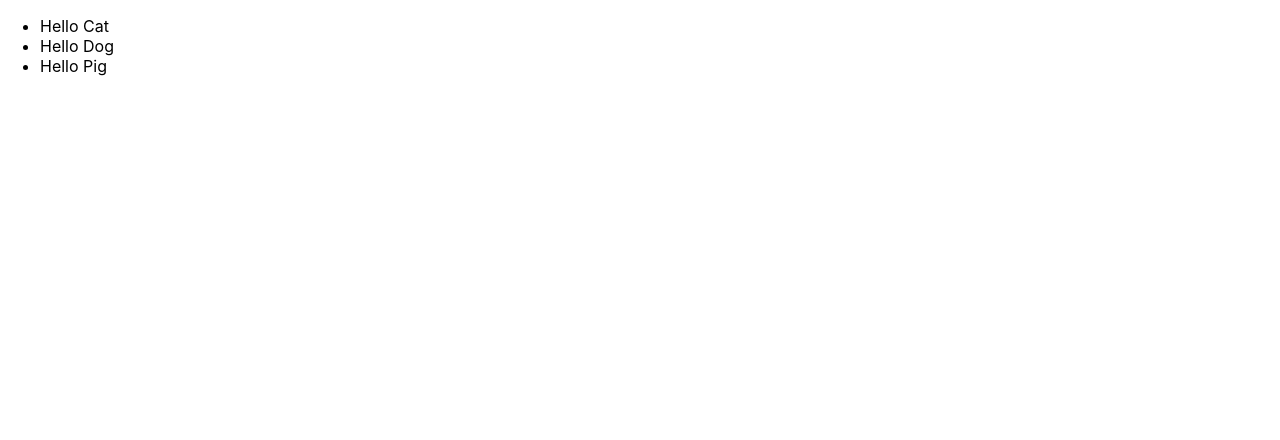
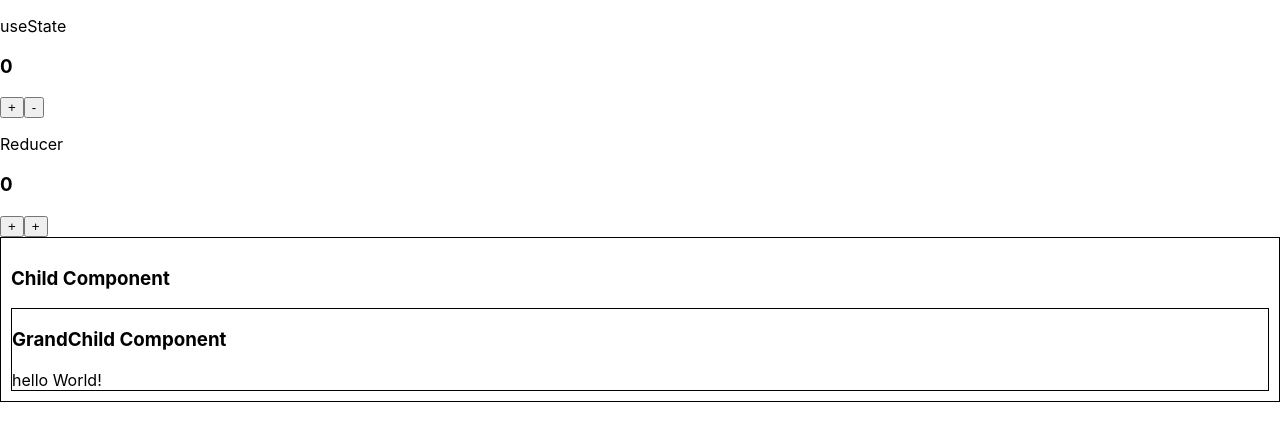
Before and after one commit to yatomiyoshi/practice-react1, a React (Create React App) app: page / in a window 1280 px wide. Shown: the top 440 px of the page. Built offline with nearby package versions, Linux system fonts and the light colour scheme.

Commit message:
useReducer

```diff
--- a/src/App.js
+++ b/src/App.js
@@ -1,5 +1,5 @@
 import "./App.css";
-import Example from "./ch6/Example";
+import Example from "./ch7/Example";
 
 function App() {
   return (
--- /dev/null
+++ b/src/ch7/Example.js
@@ -0,0 +1,15 @@
+import Child from "./components/Child";
+import UseReducerComp from "./components/UseReducerComp";
+import UseStateComp from "./components/UseStateComp";
+
+const Example = () => {
+  return (
+    <>
+      <UseStateComp />
+      <UseReducerComp />
+      <Child />
+    </>
+  );
+};
+
+export default Example;
--- /dev/null
+++ b/src/ch7/components/Child.js
@@ -0,0 +1,17 @@
+import { createContext } from "react";
+import GrandChild from "./GrandChild";
+
+export const MyContext = createContext("hello World!");
+
+const Child = () => {
+  return (
+    <>
+      <div style={{ border: "1px solid black", padding: 10 }}>
+        <h3>Child Component</h3>
+        <GrandChild />
+      </div>
+    </>
+  );
+};
+
+export default Child;
--- /dev/null
+++ b/src/ch7/components/GrandChild.js
@@ -0,0 +1,14 @@
+import { useContext } from "react";
+import { MyContext } from "./Child";
+
+const GrandChild = () => {
+  const value = useContext(MyContext);
+  return (
+    <div style={{ border: "1px solid black" }}>
+      <h3>GrandChild Component</h3>
+      {value}
+    </div>
+  );
+};
+
+export default GrandChild;
--- /dev/null
+++ b/src/ch7/components/UseReducerComp.js
@@ -0,0 +1,25 @@
+import { useReducer } from "react";
+
+const UseReducerComp = () => {
+  const [rstate, dispatch] = useReducer((prev, { type }) => {
+    if (type === "+") {
+      return ++prev;
+    } else {
+      return --prev;
+    }
+  }, 0);
+  const rCountUp = () => dispatch({ type: "+" });
+  const rCountDown = () => dispatch({ type: "-" });
+  return (
+    <>
+      <div>
+        <p>Reducer</p>
+        <h3>{rstate}</h3>
+        <button onClick={rCountUp}>+</button>
+        <button onClick={rCountDown}>+</button>
+      </div>
+    </>
+  );
+};
+
+export default UseReducerComp;
--- /dev/null
+++ b/src/ch7/components/UseStateComp.js
@@ -0,0 +1,23 @@
+import { useState } from "react";
+
+const UseStateComp = () => {
+  const [state, setState] = useState(0);
+  const countUp = () => {
+    setState((prev) => ++prev);
+  };
+  const countDown = () => {
+    setState((prev) => --prev);
+  };
+  return (
+    <>
+      <div>
+        <p>useState</p>
+        <h3>{state}</h3>
+        <button onClick={countUp}>+</button>
+        <button onClick={countDown}>-</button>
+      </div>
+    </>
+  );
+};
+
+export default UseStateComp;
```
